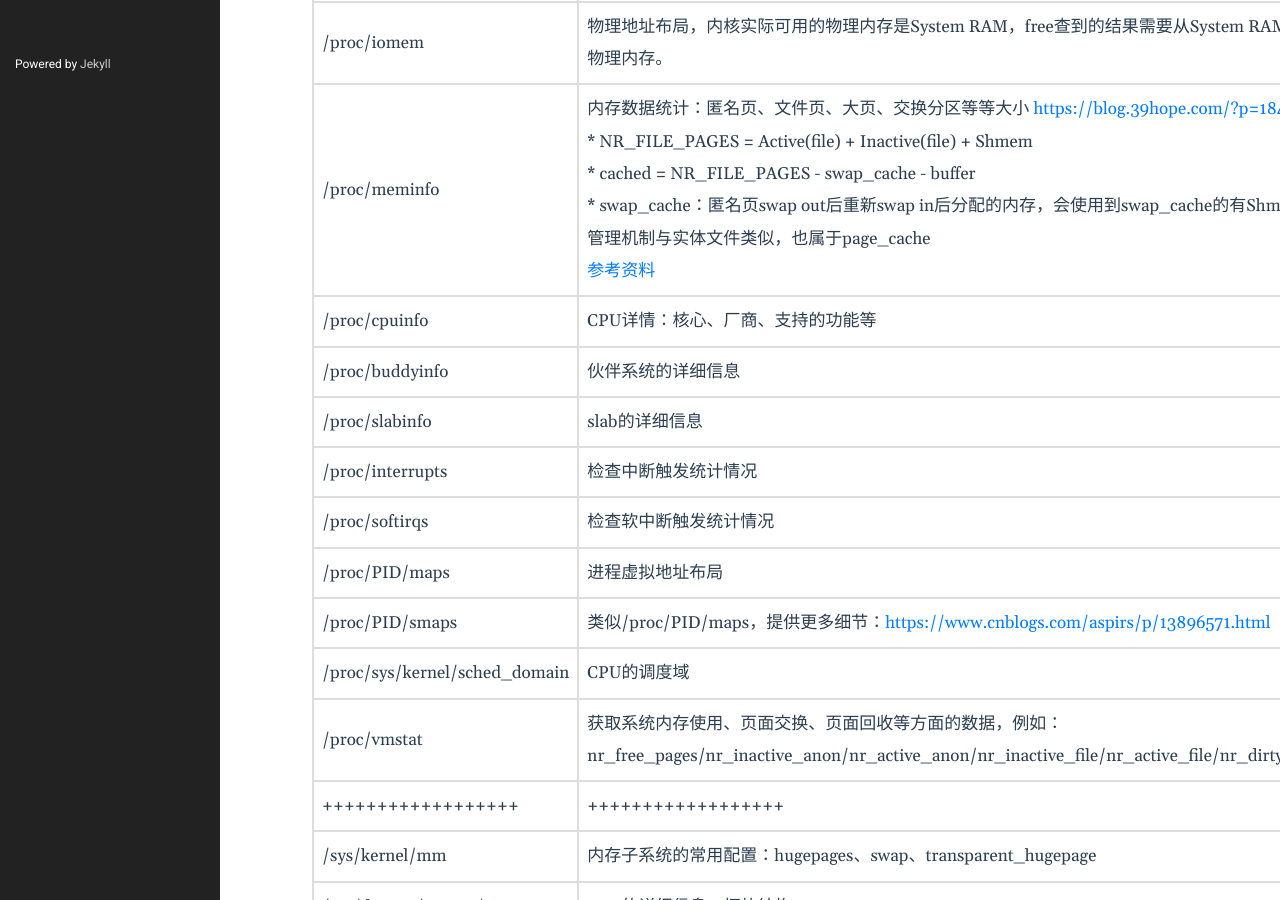
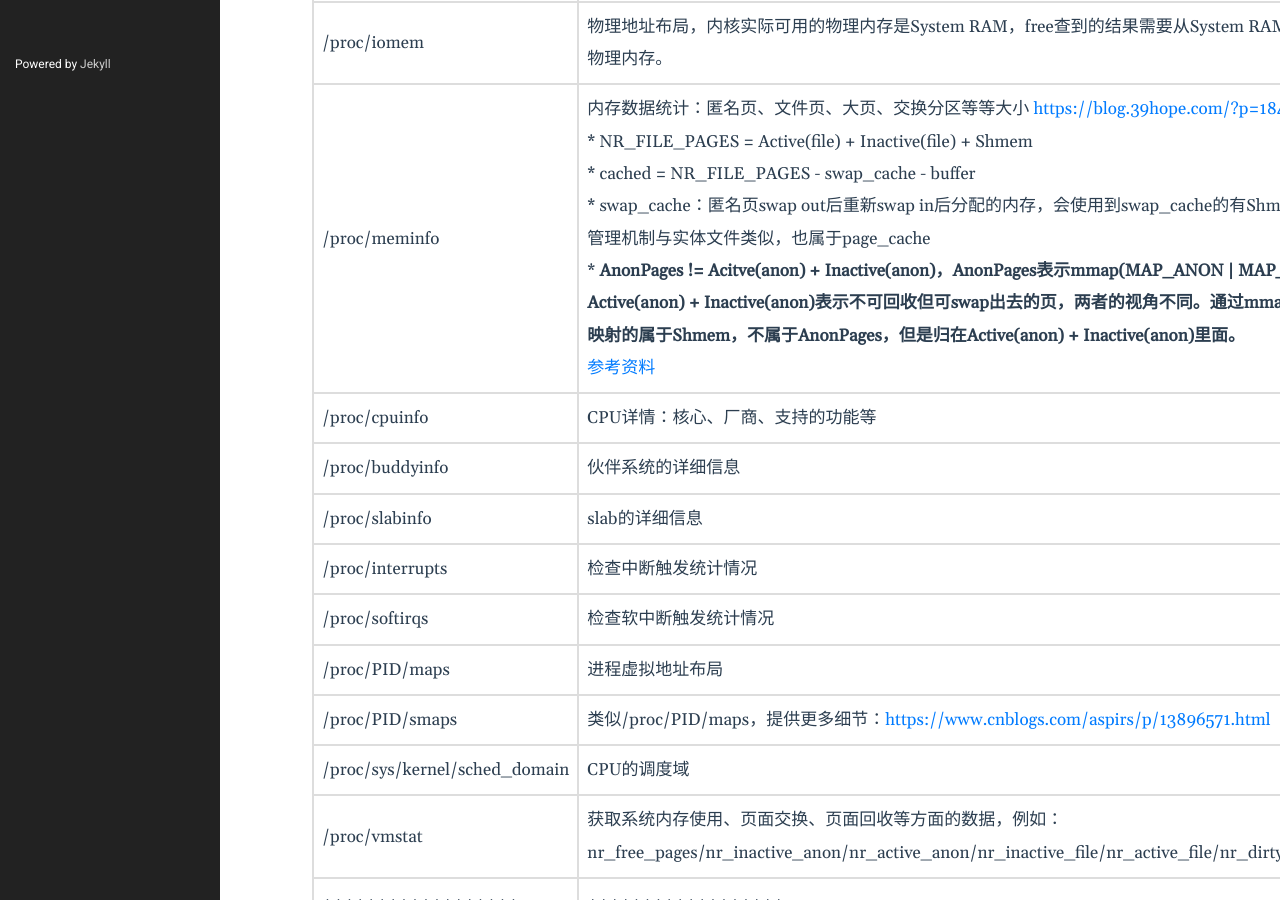
Before and after one commit to lclgo/lclgo.github.io, a Jekyll site: the page built from _posts/kernel/2025-02-22-proc-sysfs.md, in a window 1280 px wide and 900 px high, scrolled down 556 px. Built offline with Jekyll 4.4.1, drawn with Linux system fonts in a browser that asks for light colours.

Commit message:
update procfs

```diff
--- a/_posts/kernel/2025-02-22-proc-sysfs.md
+++ b/_posts/kernel/2025-02-22-proc-sysfs.md
@@ -21,7 +21,7 @@
 |-|-|
 |/proc/sys/|内核参数的读写路径|
 |/proc/iomem|物理地址布局，内核实际可用的物理内存是System RAM，free查到的结果需要从System RAM中删除一些Reserved等特殊用途的物理内存。|
-|/proc/meminfo|内存数据统计：匿名页、文件页、大页、交换分区等等大小 <https://blog.39hope.com/?p=184><br>* NR_FILE_PAGES = Active(file) + Inactive(file) + Shmem<br>* cached = NR_FILE_PAGES - swap_cache - buffer<br>* swap_cache：匿名页swap out后重新swap in后分配的内存，会使用到swap_cache的有Shmem、AnonPages，swap_cache的管理机制与实体文件类似，也属于page_cache<br>[参考资料](https://www.jianshu.com/p/391f42f8fb0d)|
+|/proc/meminfo|内存数据统计：匿名页、文件页、大页、交换分区等等大小 <https://blog.39hope.com/?p=184><br>* NR_FILE_PAGES = Active(file) + Inactive(file) + Shmem<br>* cached = NR_FILE_PAGES - swap_cache - buffer<br>* swap_cache：匿名页swap out后重新swap in后分配的内存，会使用到swap_cache的有Shmem、AnonPages，swap_cache的管理机制与实体文件类似，也属于page_cache<br>* **AnonPages != Acitve(anon) + Inactive(anon)，AnonPages表示mmap(MAP_ANON \| MAP_PRIVATE)匿名映射页，而Active(anon) + Inactive(anon)表示不可回收但可swap出去的页，两者的视角不同。通过mmap(MAP_ANON \| MAP_SHARED)映射的属于Shmem，不属于AnonPages，但是归在Active(anon) + Inactive(anon)里面。**<br>[参考资料](https://www.jianshu.com/p/391f42f8fb0d)|
 |/proc/cpuinfo|CPU详情：核心、厂商、支持的功能等|
 |/proc/buddyinfo|伙伴系统的详细信息|
 |/proc/slabinfo|slab的详细信息|
```
